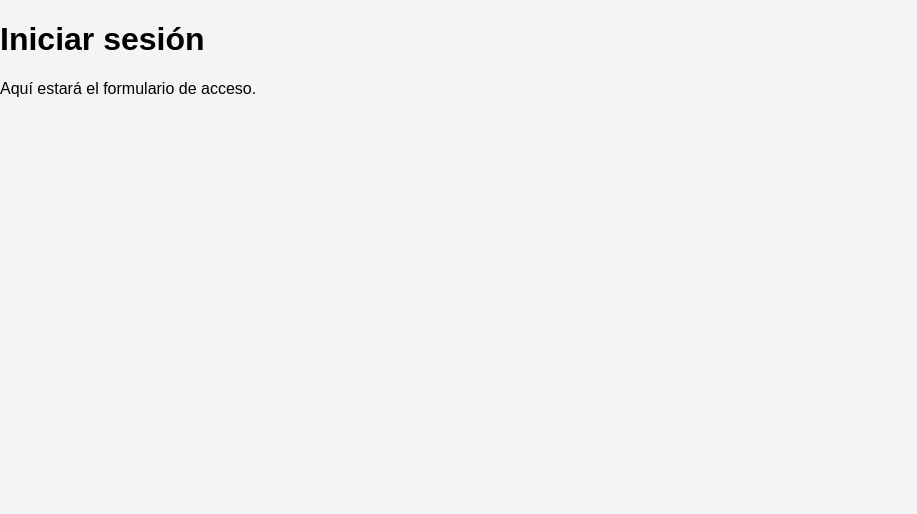
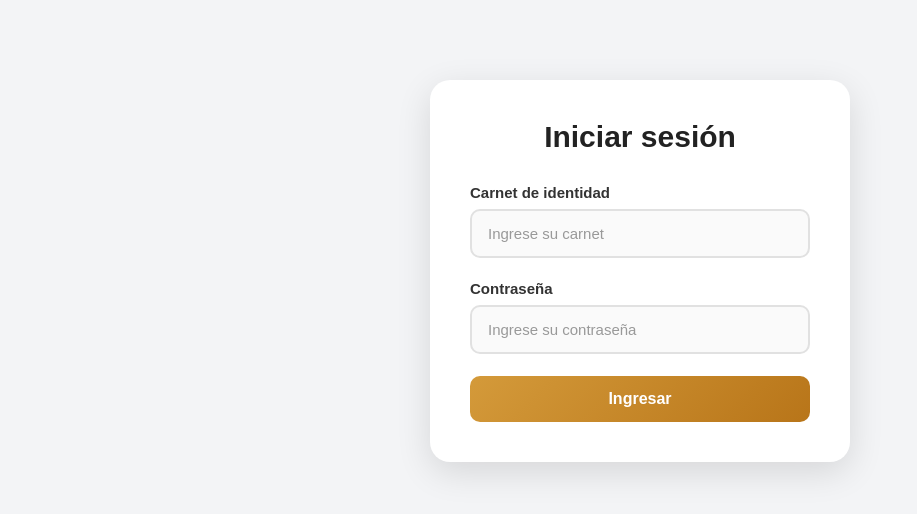
Before and after one commit to Thi4go0077/GalletasDelRey2, a React (Vite) app: page /login in a window 1280 px wide. Shown: the top 514 px of the page, without its empty margins (0-917 px from the left). Built offline with nearby package versions, Linux system fonts and the light colour scheme.

Commit message:
proyecto1

```diff
--- /dev/null
+++ b/src/components/auth/LoginForm.css
@@ -0,0 +1,100 @@
+/* LoginForm.css */
+
+form {
+  width: 100%;
+  max-width: 420px;
+  margin: 80px auto;
+  padding: 40px;
+  background: #ffffff;
+  border-radius: 20px;
+  box-shadow: 0 10px 35px rgba(0, 0, 0, 0.12);
+  box-sizing: border-box;
+  font-family: Arial, sans-serif;
+}
+
+form h1 {
+  margin: 0 0 30px;
+  text-align: center;
+  color: #222;
+  font-size: 30px;
+  font-weight: 700;
+}
+
+form div {
+  margin-bottom: 22px;
+}
+
+form label {
+  display: block;
+  margin-bottom: 8px;
+  color: #333;
+  font-size: 15px;
+  font-weight: 600;
+}
+
+form input {
+  width: 100%;
+  padding: 14px 16px;
+  border: 2px solid #e1e1e1;
+  border-radius: 10px;
+  outline: none;
+  box-sizing: border-box;
+  font-size: 15px;
+  transition: all 0.3s ease;
+  background: #fafafa;
+}
+
+form input:focus {
+  border-color: #d49a3a;
+  background: #fff;
+  box-shadow: 0 0 0 4px rgba(212, 154, 58, 0.15);
+}
+
+form input::placeholder {
+  color: #999;
+}
+
+form p[role="alert"] {
+  margin: -5px 0 20px;
+  padding: 12px;
+  border-radius: 8px;
+  background: #ffe5e5;
+  color: #c62828;
+  text-align: center;
+  font-size: 14px;
+}
+
+form button {
+  width: 100%;
+  padding: 14px;
+  border: none;
+  border-radius: 10px;
+  background: linear-gradient(135deg, #d49a3a, #b87519);
+  color: white;
+  font-size: 16px;
+  font-weight: 700;
+  cursor: pointer;
+  transition: all 0.3s ease;
+}
+
+form button:hover {
+  transform: translateY(-2px);
+  box-shadow: 0 8px 18px rgba(184, 117, 25, 0.3);
+}
+
+form button:active {
+  transform: translateY(0);
+}
+
+/* Adaptación para celulares */
+@media (max-width: 480px) {
+  form {
+    width: calc(100% - 30px);
+    margin: 40px auto;
+    padding: 30px 22px;
+  }
+
+  form h1 {
+    font-size: 26px;
+  }
+}
--- /dev/null
+++ b/src/components/auth/LoginForm.tsx
@@ -0,0 +1,75 @@
+import { useState } from "react";
+import type { FormEventHandler } from "react";
+import type { LoginCredentials } from "../../types/auth";
+import "./LoginForm.css";
+
+interface LoginFormProps {
+  error?: string;
+  onSubmit: (credentials: LoginCredentials) => void;
+}
+
+function LoginForm({ error, onSubmit }: LoginFormProps) {
+  const [carnet, setCarnet] = useState("");
+  const [password, setPassword] = useState("");
+
+  const handleSubmit: FormEventHandler<HTMLFormElement> = (event) => {
+    event.preventDefault();
+
+    const normalizedCarnet = carnet.trim();
+
+    if (!normalizedCarnet || !password) {
+      return;
+    }
+
+    onSubmit({
+      carnet: normalizedCarnet,
+      password,
+    });
+  };
+
+  return (
+    <form onSubmit={handleSubmit}>
+      <h1>Iniciar sesión</h1>
+
+      <div>
+        <label htmlFor="carnet">Carnet de identidad</label>
+
+        <input
+          id="carnet"
+          name="carnet"
+          type="text"
+          value={carnet}
+          onChange={(event) => setCarnet(event.target.value)}
+          placeholder="Ingrese su carnet"
+          autoComplete="username"
+          required
+        />
+      </div>
+
+      <div>
+        <label htmlFor="password">Contraseña</label>
+
+        <input
+          id="password"
+          name="password"
+          type="password"
+          value={password}
+          onChange={(event) => setPassword(event.target.value)}
+          placeholder="Ingrese su contraseña"
+          autoComplete="current-password"
+          required
+        />
+      </div>
+
+      {error && (
+        <p role="alert" aria-live="polite">
+          {error}
+        </p>
+      )}
+
+      <button type="submit">Ingresar</button>
+    </form>
+  );
+}
+
+export default LoginForm;
--- /dev/null
+++ b/src/data/users.json
@@ -0,0 +1,16 @@
+[
+  {
+    "id": "user-1",
+    "name": "Administrador",
+    "carnet": "1234567",
+    "password": "admin123",
+    "role": "ADMIN"
+  },
+  {
+    "id": "user-2",
+    "name": "Usuario de prueba",
+    "carnet": "7654321",
+    "password": "usuario123",
+    "role": "USUARIO"
+  }
+]
--- a/src/pages/HomePage.tsx
+++ b/src/pages/HomePage.tsx
@@ -1,8 +1,39 @@
+import { useNavigate } from "react-router-dom";
+
+
+import { authRepository } from "../repositories/authRepository";
+
+
 function HomePage() {
+  const navigate = useNavigate();
+  const user = authRepository.getCurrentUser();
+
+
+  const handleLogout = () => {
+    authRepository.logout();
+    navigate("/login", { replace: true });
+  };
+
+
   return (
     <main>
       <h1>Página principal</h1>
-      <p>Bienvenido a la aplicación.</p>
+
+
+      {user ? (
+        <>
+          <p>Bienvenido, {user.name}</p>
+          <p>Carnet: {user.carnet}</p>
+          <p>Rol: {user.role}</p>
+
+
+          <button type="button" onClick={handleLogout}>
+            Cerrar sesión
+          </button>
+        </>
+      ) : (
+        <p>No existe una sesión activa.</p>
+      )}
     </main>
   );
 }
--- a/src/pages/auth/LoginPage.tsx
+++ b/src/pages/auth/LoginPage.tsx
@@ -1,8 +1,47 @@
+import { useState } from "react";
+import { Navigate, useNavigate } from "react-router-dom";
+
+
+import LoginForm from "../../components/auth/LoginForm";
+import { authRepository } from "../../repositories/authRepository";
+
+
+import type { LoginCredentials } from "../../types/auth";
+
+
 function LoginPage() {
+  const navigate = useNavigate();
+  const [error, setError] = useState("");
+
+
+  if (authRepository.isAuthenticated()) {
+    return <Navigate to="/" replace />;
+  }
+
+
+  const handleLogin = (credentials: LoginCredentials) => {
+    setError("");
+
+
+    const user = authRepository.login(credentials);
+
+
+    if (!user) {
+      setError("El carnet o la contraseña son incorrectos.");
+      return;
+    }
+
+
+    navigate("/", { replace: true });
+  };
+
+
   return (
     <main>
-      <h1>Iniciar sesión</h1>
-      <p>Aquí estará el formulario de acceso.</p>
+      <LoginForm
+        error={error}
+        onSubmit={handleLogin}
+      />
     </main>
   );
 }
--- /dev/null
+++ b/src/repositories/authRepository.ts
@@ -0,0 +1,58 @@
+import initialUsers from "../data/users.json";
+import { storageService } from "../services/storageService";
+import type {
+  LoginCredentials,
+  User,
+  UserRecord,
+} from "../types/auth";
+
+
+const SESSION_KEY = "app_session";
+
+
+const users = initialUsers as UserRecord[];
+
+
+export const authRepository = {
+  login(credentials: LoginCredentials): User | null {
+    const foundUser = users.find(
+      (user) =>
+        user.carnet === credentials.carnet &&
+        user.password === credentials.password
+    );
+
+
+    if (!foundUser) {
+      return null;
+    }
+
+
+    const sessionUser: User = {
+      id: foundUser.id,
+      name: foundUser.name,
+      carnet: foundUser.carnet,
+      role: foundUser.role,
+    };
+
+
+    storageService.set<User>(SESSION_KEY, sessionUser);
+
+
+    return sessionUser;
+  },
+
+
+  logout(): void {
+    storageService.remove(SESSION_KEY);
+  },
+
+
+  getCurrentUser(): User | null {
+    return storageService.get<User>(SESSION_KEY);
+  },
+
+
+  isAuthenticated(): boolean {
+    return this.getCurrentUser() !== null;
+  },
+};
--- /dev/null
+++ b/src/services/storageService.ts
@@ -0,0 +1,37 @@
+export const storageService = {
+  get<T>(key: string): T | null {
+    try {
+      const value = localStorage.getItem(key);
+
+
+      if (value === null) {
+        return null;
+      }
+
+
+      return JSON.parse(value) as T;
+    } catch (error) {
+      console.error(`Error al leer ${key} del localStorage:`, error);
+      return null;
+    }
+  },
+
+
+  set<T>(key: string, value: T): void {
+    try {
+      localStorage.setItem(key, JSON.stringify(value));
+    } catch (error) {
+      console.error(`Error al guardar ${key} en localStorage:`, error);
+    }
+  },
+
+
+  remove(key: string): void {
+    localStorage.removeItem(key);
+  },
+
+
+  clear(): void {
+    localStorage.clear();
+  },
+  }
--- a/src/types/auth.ts
+++ b/src/types/auth.ts
@@ -1,4 +1,4 @@
-export type UserRole = "ADMIN" | "USUARIO"
+export type UserRole = "ADMIN" | "USUARIO";
 
 
 export interface User {
@@ -9,7 +9,7 @@ export interface User {
 }
 
 
-export interface UserRecord extends User{
+export interface UserRecord extends User {
   password: string;
 }
 
```
Also changed, not shown: src/main.tsx (line endings or trailing spaces). Lines whose indentation alone changed are shown as unchanged.
